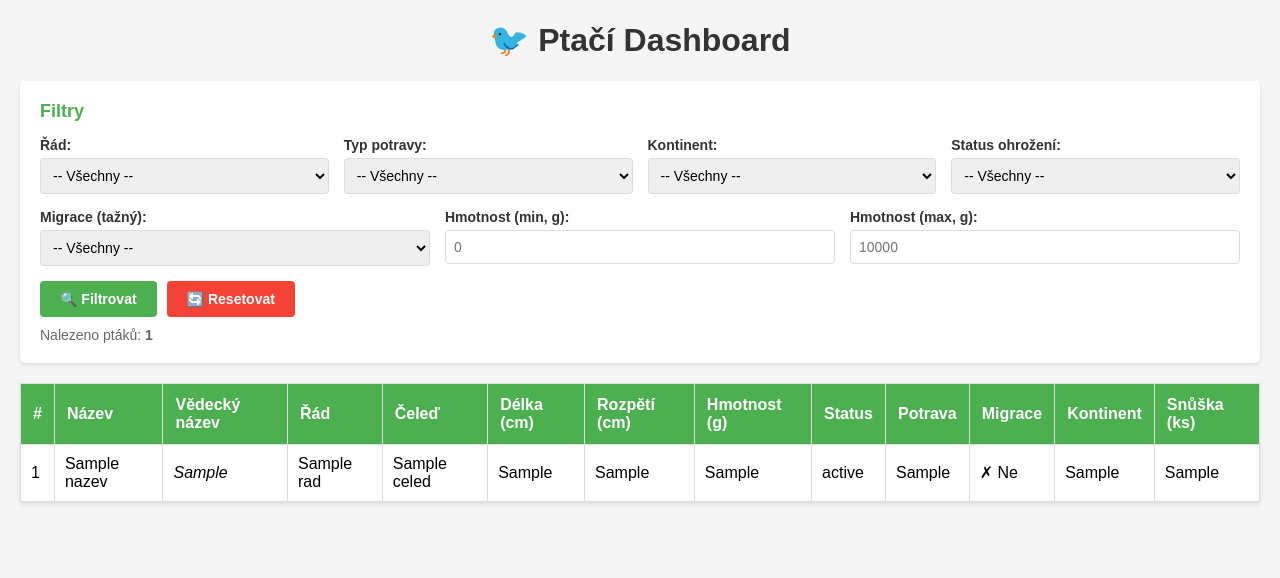
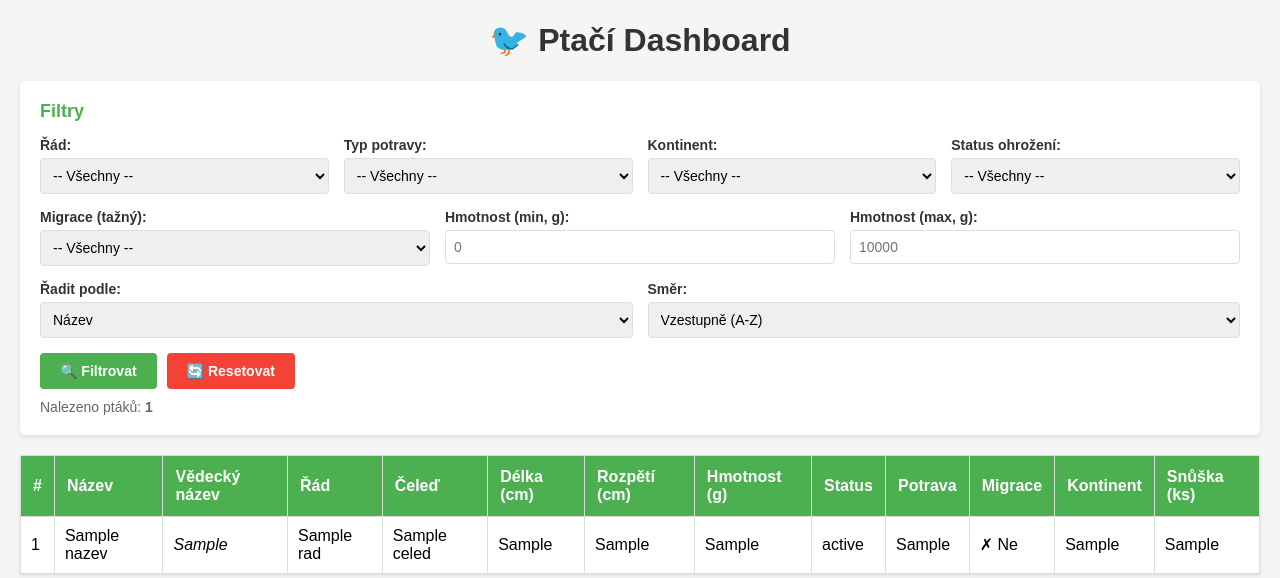
Before and after one commit to Jarousek06/birds2, a Flask app: template templates/dashboard.html in a window 1280 px wide. Shown: the top 578 px of the page. Run offline with Flask 3, Linux system fonts and the light colour scheme; the template is opened without the code that fills it: most values are stand-ins (such as "Sample title", 1, 10 or a date in 2020).

Commit message:
git add app.py templates/dashboard.html git commit -m "Řazení — volba sloupce a směru řazení výsledků"
Co-authored-by: Copilot <copilot@github.com>

```diff
--- a/app.py
+++ b/app.py
@@ -3,6 +3,14 @@ import sqlite3
 import os
 
 app = Flask(__name__)
+
+# Povolené sloupce pro řazení (bezpečnost proti SQL injection)
+ALLOWED_SORT_COLUMNS = {
+    "nazev", "vedecky_nazev", "rad", "celed",
+    "delka_cm", "rozpeti_cm", "hmotnost_g",
+    "status_ohrozeni", "typ_potravy", "migrace",
+    "vyskyt_kontinent", "snuska_ks",
+}
 
 def get_db():
     """Otevře spojení na databázi a nastaví row_factory pro přístup podle názvu sloupce."""
@@ -78,17 +86,39 @@ def get_filter_options(conn):
 
     return options
 
+def get_sort_params(params):
+    """Validuje a vrací bezpečné parametry řazení.
+
+    Parametry:
+    - razeni: sloupec pro řazení (kontrola proti ALLOWED_SORT_COLUMNS)
+    - smer: ASC nebo DESC
+
+    Vrací: (razeni, smer)
+    """
+    razeni = params.get("razeni", "nazev").lower()
+    if razeni not in ALLOWED_SORT_COLUMNS:
+        razeni = "nazev"
+
+    smer = params.get("smer", "ASC").upper()
+    if smer not in ["ASC", "DESC"]:
+        smer = "ASC"
+
+    return razeni, smer
+
 @app.route("/")
 def dashboard():
-    """Načte ptáky z databáze podle filtrů a zobrazí je v dashboardu."""
+    """Načte ptáky z databáze podle filtrů a řazení a zobrazí je v dashboardu."""
     conn = get_db()
     cursor = conn.cursor()
 
     # Sestavení WHERE klauzule ze GET parametrů
     where_clause, values = build_query(request.args)
 
-    # Hlavní dotaz s filtry
-    query = f"SELECT * FROM ptaci WHERE {where_clause} ORDER BY nazev ASC"
+    # Validace a získání parametrů řazení
+    razeni, smer = get_sort_params(request.args)
+
+    # Hlavní dotaz s filtry a řazením
+    query = f"SELECT * FROM ptaci WHERE {where_clause} ORDER BY {razeni} {smer}"
     cursor.execute(query, values)
     ptaci = cursor.fetchall()
 
--- a/templates/dashboard.html
+++ b/templates/dashboard.html
@@ -185,6 +185,28 @@
                 </div>
             </div>
 
+            <div class="filter-row">
+                <div class="filter-group">
+                    <label for="razeni">Řadit podle:</label>
+                    <select name="razeni" id="razeni">
+                        <option value="nazev" {% if params.get('razeni') == 'nazev' %}selected{% endif %}>Název</option>
+                        <option value="rad" {% if params.get('razeni') == 'rad' %}selected{% endif %}>Řád</option>
+                        <option value="delka_cm" {% if params.get('razeni') == 'delka_cm' %}selected{% endif %}>Délka</option>
+                        <option value="rozpeti_cm" {% if params.get('razeni') == 'rozpeti_cm' %}selected{% endif %}>Rozpětí</option>
+                        <option value="hmotnost_g" {% if params.get('razeni') == 'hmotnost_g' %}selected{% endif %}>Hmotnost</option>
+                        <option value="snuska_ks" {% if params.get('razeni') == 'snuska_ks' %}selected{% endif %}>Snůška</option>
+                    </select>
+                </div>
+
+                <div class="filter-group">
+                    <label for="smer">Směr:</label>
+                    <select name="smer" id="smer">
+                        <option value="ASC" {% if params.get('smer') != 'DESC' %}selected{% endif %}>Vzestupně (A-Z)</option>
+                        <option value="DESC" {% if params.get('smer') == 'DESC' %}selected{% endif %}>Sestupně (Z-A)</option>
+                    </select>
+                </div>
+            </div>
+
             <div class="filter-buttons">
                 <button type="submit">🔍 Filtrovat</button>
                 <a href="/" class="reset-link">🔄 Resetovat</a>
```
